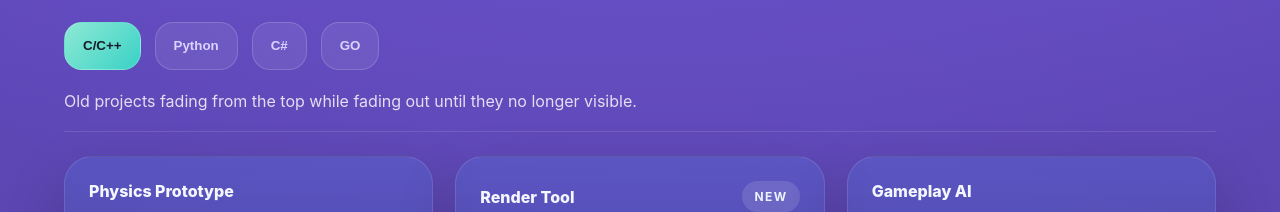
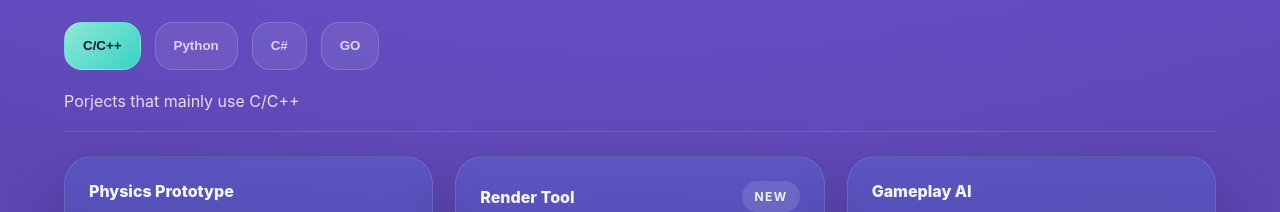
Before and after one commit to NotVenuly/Portfolio, a website: page index.html in a window 1280 px wide. Shown: the part 537-749 px from the top of the page. Drawn offline with nearby package versions, Linux system fonts and the light colour scheme.

Commit message:
Changed descriptions

```diff
--- a/index.html
+++ b/index.html
@@ -45,7 +45,7 @@
                     <button type="button" class="language-tab" data-language="csharp">C#</button>
                     <button type="button" class="language-tab" data-language="go">GO</button>
                 </div>
-                <p class="language-description" id="languageDescription">Old projects fading from the top while fading out until they no longer visible.</p>
+                <p class="language-description" id="languageDescription">All of my public projects</p>
             </div>
             <div class="projects-grid" id="projectsGrid"></div>
         </section>
--- a/mainTS.bundle.js
+++ b/mainTS.bundle.js
@@ -98,7 +98,7 @@ var projectGroups = [
   {
     id: "c-cpp",
     label: "C/C++",
-    description: "Old projects fading from the top while fading out until they no longer visible.",
+    description: "Porjects that mainly use C/C++",
     projects: [
       {
         title: "Physics Prototype",
@@ -129,7 +129,7 @@ var projectGroups = [
   {
     id: "python",
     label: "Python",
-    description: "Project names fade into view then are easy to explore through the grid.",
+    description: "Projects that mainly use Python",
     projects: [
       {
         title: "Build pipeline script",
@@ -160,7 +160,7 @@ var projectGroups = [
   {
     id: "csharp",
     label: "C#",
-    description: "Currently selected language bolded and raised slightly above the other languages.",
+    description: "Projects that mainly use C#",
     projects: [
       {
         title: "Tool window demo",
@@ -191,7 +191,7 @@ var projectGroups = [
   {
     id: "go",
     label: "GO",
-    description: "New projects fading in from the bottom of the screen to the top of the view.",
+    description: "Projects that mainly use GO",
     projects: [
       {
         title: "Build server",
@@ -457,7 +457,6 @@ function setActiveLanguage(languageId) {
   }
   if (languageDescription) {
     languageDescription.textContent = group.description;
-    //trying to update
   }
   const existingCards = Array.from(projectsGrid.querySelectorAll(".project-card"));
   if (existingCards.length > 0) {
```
Also changed, not shown: mainTS.ts (+4 -4 lines).
